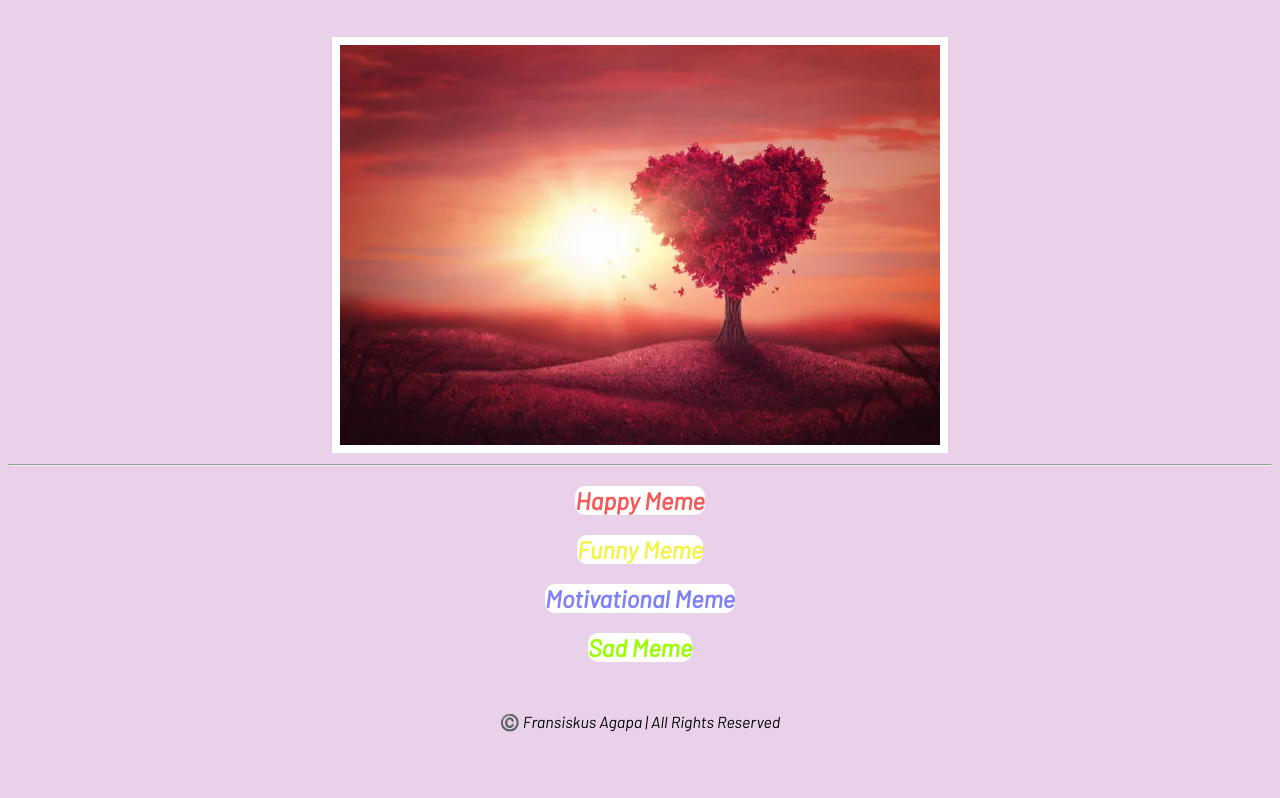
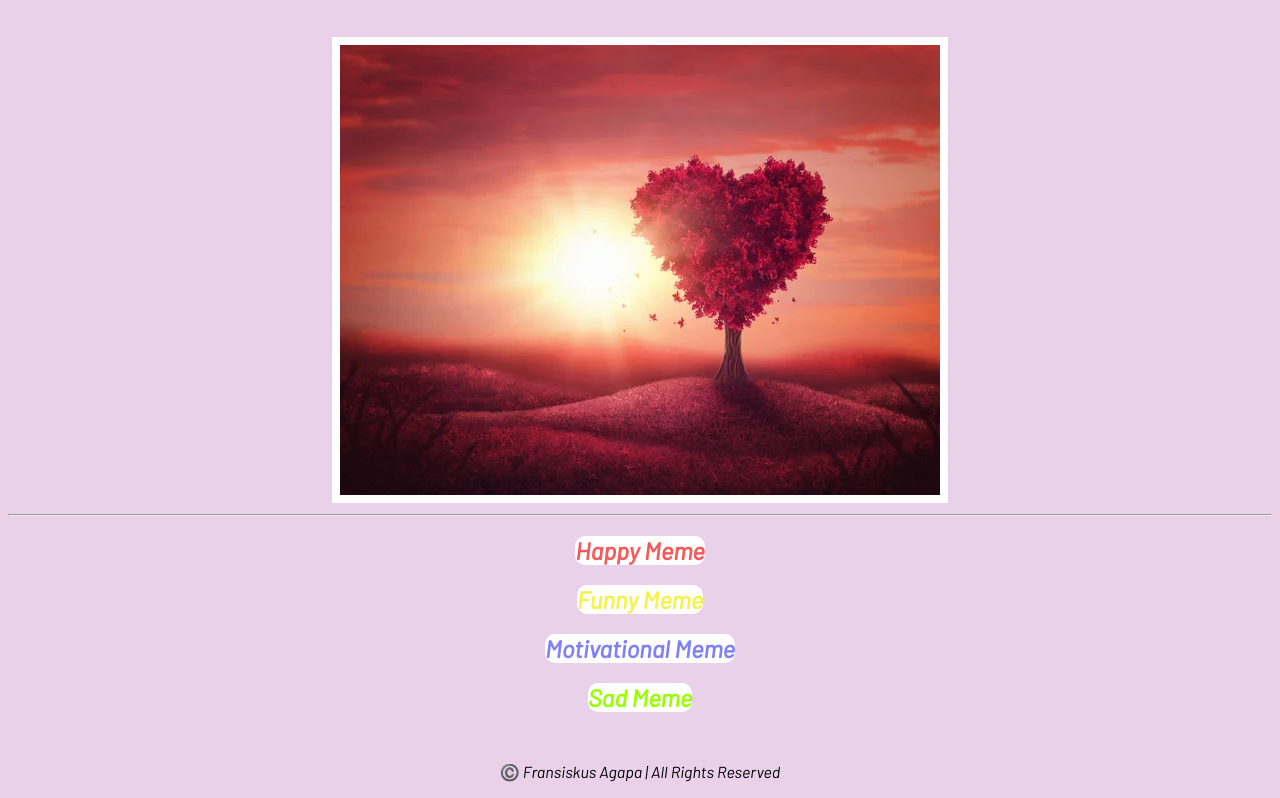
Before and after one commit to FransiskusAgapa/MemesProject, a plain HTML site: page index.html in a window 1280 px wide. Shown: the part 91-889 px from the top of the page. Before the commit the page ends 839 px from the top, so only its background shows below. Drawn offline with Linux system fonts and the light colour scheme.

Commit message:
Update style.css

```diff
--- a/style.css
+++ b/style.css
@@ -12,8 +12,7 @@
 }
 
 #display {
-  height: 400px;
-  width: 600px;
+  object-fit: cover;
   border: 5px solid rgb(255, 255, 255);
   border-width: 0.5rem;
 }
```
